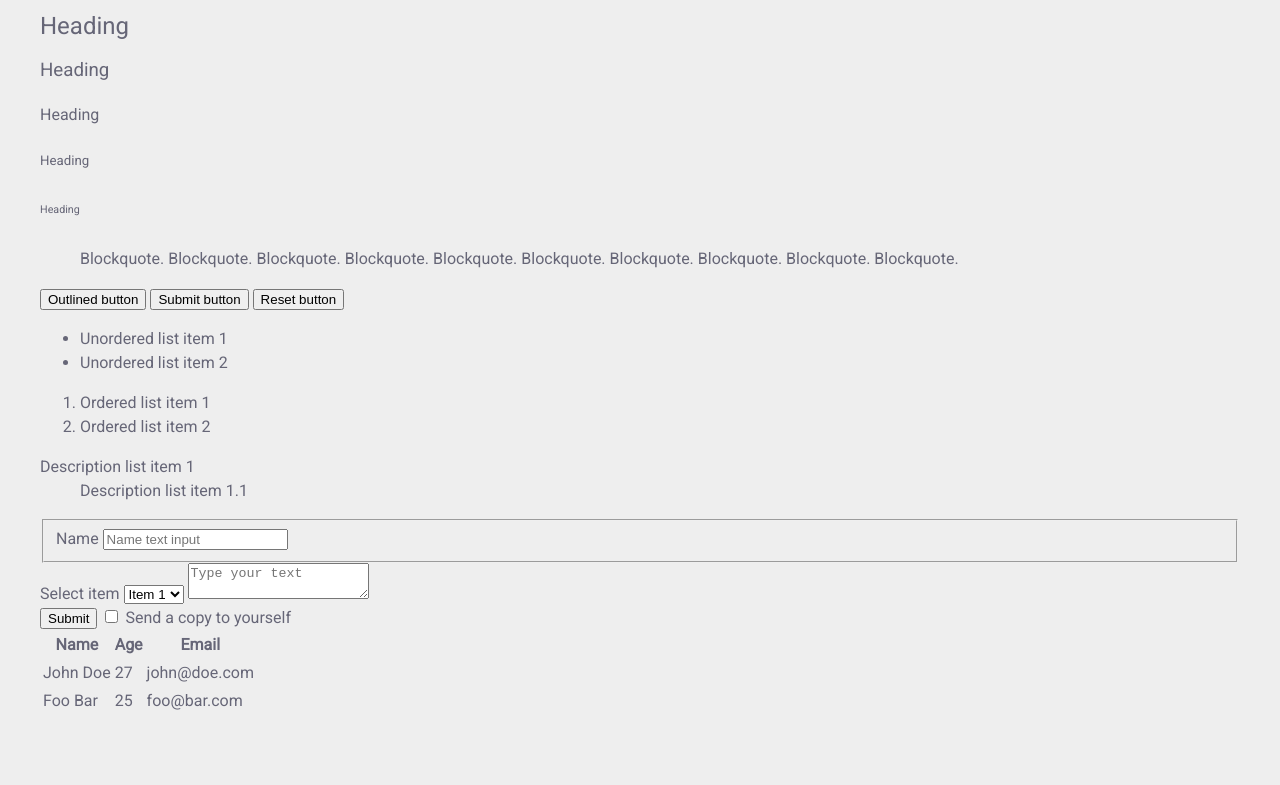
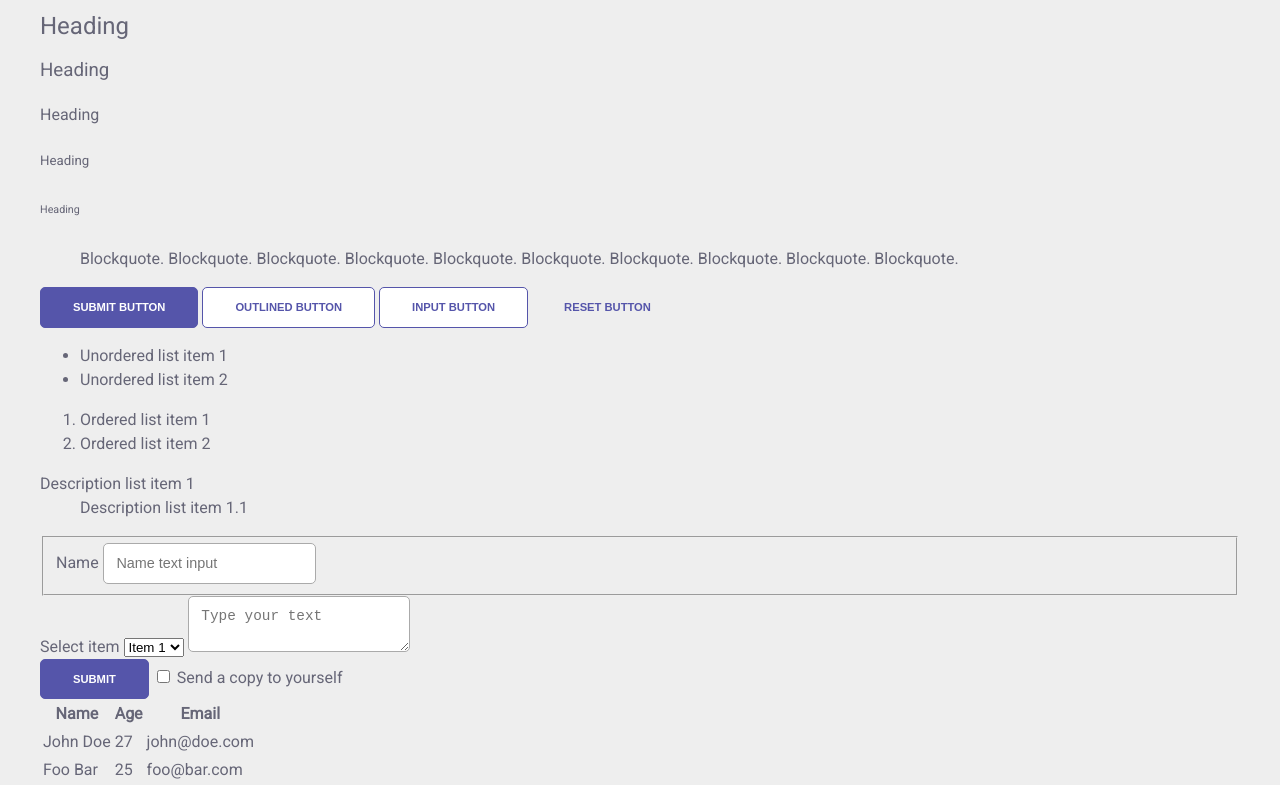
Before and after one commit to henriquegogo/tuiuiu, a plain HTML site: page components.html in a window 1280 px wide. Shown: the part 798-1583 px from the top of the page. Before the commit the page ends 1514 px from the top, so only its background shows below. Drawn offline with Linux system fonts and the light colour scheme.

Commit message:
Button and input components

```diff
--- a/components.css
+++ b/components.css
@@ -77,3 +77,73 @@ section > * {
 main {
     flex: 3;
 }
+
+button,
+input[type="button"],
+input[type="submit"],
+input[type="reset"] {
+	padding: 0 2rem;
+	line-height: 2.4rem;
+	font-size: 0.7rem;
+	font-weight: bold;
+	text-transform: uppercase;
+	color: #55A;
+	cursor: pointer;
+	border: none;
+}
+button,
+input[type="button"],
+input[type="submit"] {
+	border-radius: 5px;
+	background: #FFF;
+	border: 1px solid #55A;
+}
+button:hover,
+input[type="button"]:hover,
+input[type="submit"]:hover,
+input[type="reset"]:hover {
+	color: #667;
+	border-color: #667;
+}
+input[type="submit"] {
+	color: #FFF;
+	background: #55A;
+}
+input[type="submit"]:hover {
+	color: #FFF;
+	background: #667;
+}
+input[type="reset"] {
+	background: transparent;
+}
+
+textarea {
+	padding: 0.7rem 0.8rem;
+	font-size: 0.9rem;
+	color: #667;
+	border-radius: 5px;
+	background: #FFF;
+	border: 1px solid #AAA;
+}
+input[type="text"],
+input[type="date"],
+input[type="datetime-local"],
+input[type="email"],
+input[type="file"],
+input[type="month"],
+input[type="number"],
+input[type="password"],
+input[type="range"],
+input[type="search"],
+input[type="tel"],
+input[type="text"],
+input[type="url"],
+input[type="week"] {
+	padding: 0 0.8rem;
+	line-height: 2.4rem;
+	font-size: 0.9rem;
+	color: #667;
+	border-radius: 5px;
+	background: #FFF;
+	border: 1px solid #AAA;
+}
--- a/components.html
+++ b/components.html
@@ -73,8 +73,9 @@
         <blockquote>
             Blockquote. Blockquote. Blockquote. Blockquote. Blockquote. Blockquote. Blockquote. Blockquote. Blockquote. Blockquote.
         </blockquote>
+        <input type="submit" value="Submit button" />
         <button>Outlined button</button>
-        <input type="submit" value="Submit button" />
+        <input type="button" value="Input button" />
         <input type="reset" value="Reset button" />
         <ul>
             <li>Unordered list item 1</li>
```
